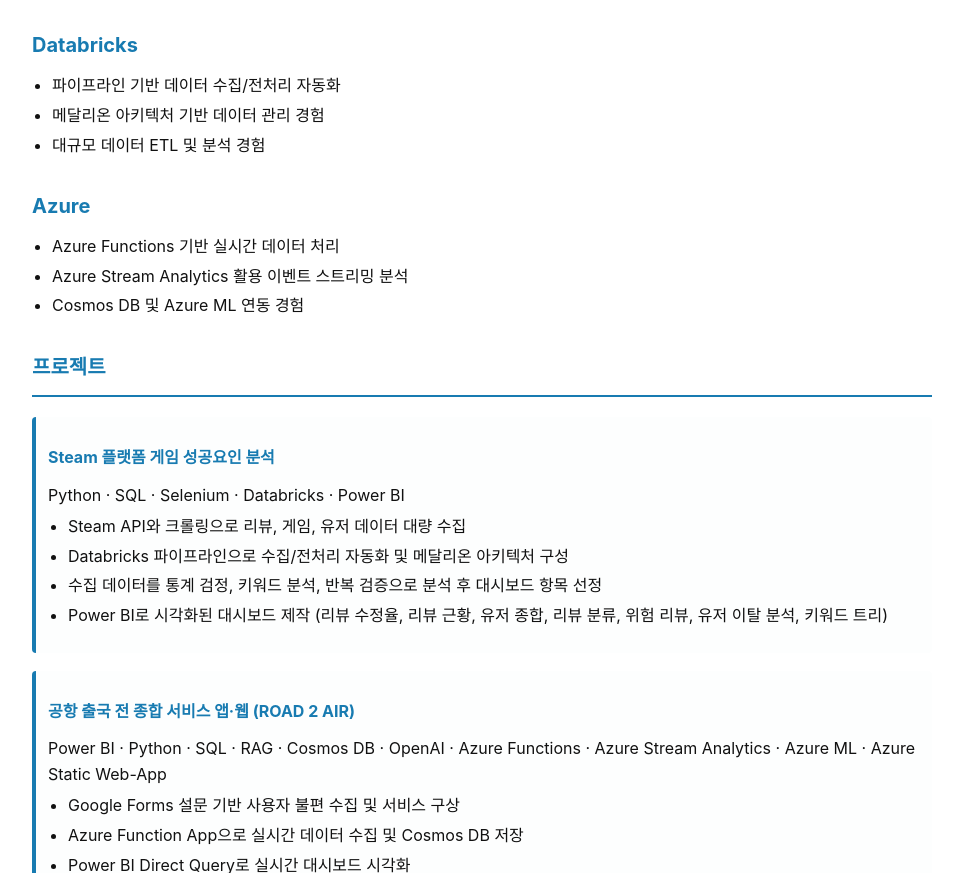
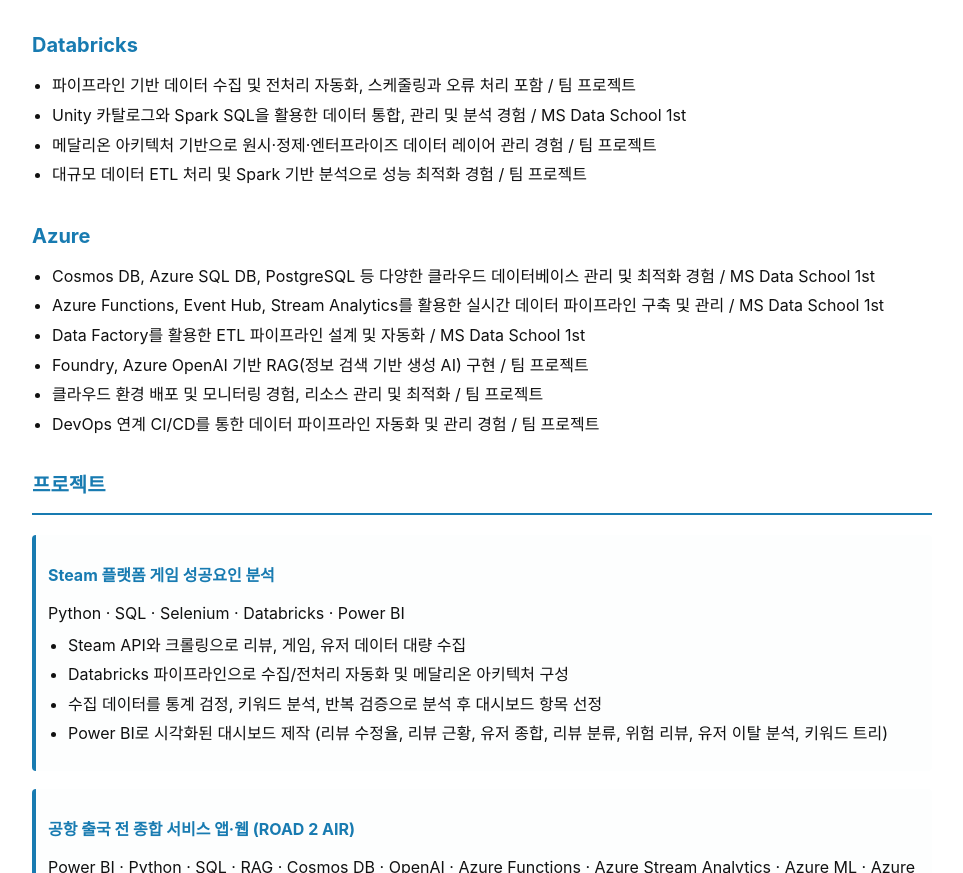
Before and after one commit to sion1043/sion1043.github.io, a plain HTML site: page resume/resume.html in a window 1280 px wide. Shown: the part 1030-1903 px from the top of the page, without its empty margins (158-1121 px from the left). Drawn offline with Linux system fonts and the light colour scheme.

Commit message:
Update resume.html

```diff
--- a/resume/resume.html
+++ b/resume/resume.html
@@ -91,18 +91,23 @@
 
       <h2>Databricks</h2>
       <ul>
-        <li>파이프라인 기반 데이터 수집/전처리 자동화</li>
-        <li>메달리온 아키텍처 기반 데이터 관리 경험</li>
-        <li>대규모 데이터 ETL 및 분석 경험</li>
+        <li>파이프라인 기반 데이터 수집 및 전처리 자동화, 스케줄링과 오류 처리 포함 / 팀 프로젝트</li>
+        <li>Unity 카탈로그와 Spark SQL을 활용한 데이터 통합, 관리 및 분석 경험 / MS Data School 1st</li>
+        <li>메달리온 아키텍처 기반으로 원시·정제·엔터프라이즈 데이터 레이어 관리 경험 / 팀 프로젝트</li>
+        <li>대규모 데이터 ETL 처리 및 Spark 기반 분석으로 성능 최적화 경험 / 팀 프로젝트</li>
       </ul>
+
 
       <h2>Azure</h2>
       <ul>
-        <li>Azure Functions 기반 실시간 데이터 처리</li>
-        <li>Azure Stream Analytics 활용 이벤트 스트리밍 분석</li>
-        <li>Cosmos DB 및 Azure ML 연동 경험</li>
+        <li>Cosmos DB, Azure SQL DB, PostgreSQL 등 다양한 클라우드 데이터베이스 관리 및 최적화 경험 / MS Data School 1st</li>
+        <li>Azure Functions, Event Hub, Stream Analytics를 활용한 실시간 데이터 파이프라인 구축 및 관리 / MS Data School 1st</li>
+        <li>Data Factory를 활용한 ETL 파이프라인 설계 및 자동화 / MS Data School 1st</li>
+        <li>Foundry, Azure OpenAI 기반 RAG(정보 검색 기반 생성 AI) 구현 / 팀 프로젝트</li>
+        <li>클라우드 환경 배포 및 모니터링 경험, 리소스 관리 및 최적화 / 팀 프로젝트</li>
+        <li>DevOps 연계 CI/CD를 통한 데이터 파이프라인 자동화 및 관리 경험 / 팀 프로젝트</li>
       </ul>
-    </section>
+
 
     <section class="section">
       <h2>프로젝트</h2>
```
